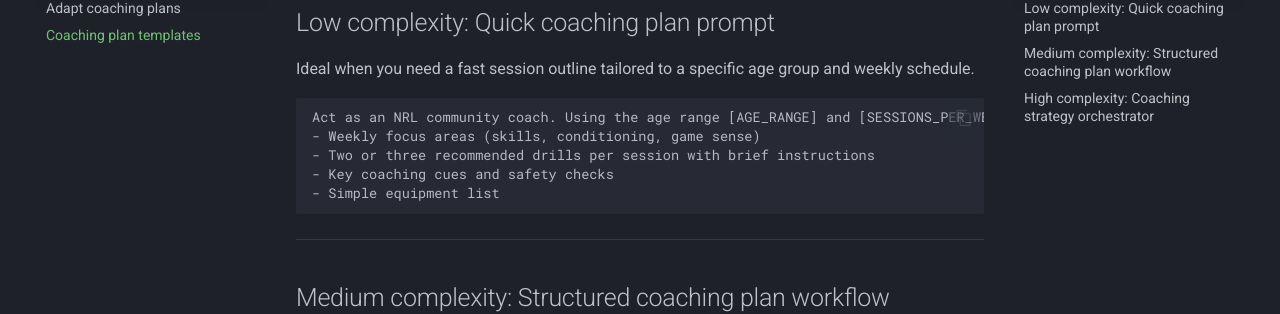
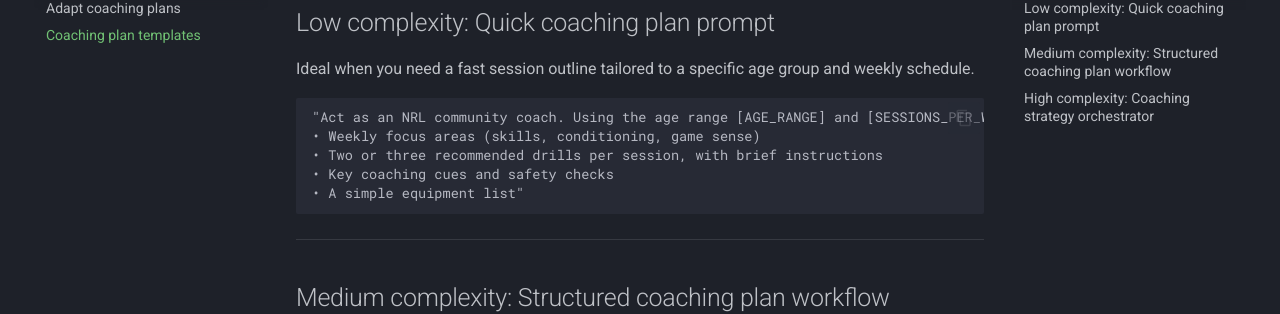
Before and after one commit to NRLParticipation/NRL-Cookbook, an MkDocs documentation site: the page built from docs/coaches/coaching-plan.md, in a window 1280 px wide and 900 px high, scrolled down 483 px. Shown: the part 152-466 px from the top of the window. Built offline with MkDocs 1.6.1 and Material for MkDocs 9.7.7, drawn with Linux system fonts in a browser that asks for light colours.

Commit message:
Update quick coaching plan prompt wording

````diff
--- a/docs/coaches/coaching-plan.md
+++ b/docs/coaches/coaching-plan.md
@@ -19,11 +19,11 @@
 Ideal when you need a fast session outline tailored to a specific age group and weekly schedule.
 
 ```text
-Act as an NRL community coach. Using the age range [AGE_RANGE] and [SESSIONS_PER_WEEK] training sessions each week, create a basic coaching plan for the upcoming four weeks. Reference suitable drills and safety points from https://www.playrugbyleague.com/coach/coaching-resources/. Provide:
-- Weekly focus areas (skills, conditioning, game sense)
-- Two or three recommended drills per session with brief instructions
-- Key coaching cues and safety checks
-- Simple equipment list
+"Act as an NRL community coach. Using the age range [AGE_RANGE] and [SESSIONS_PER_WEEK] training sessions per week, create a basic four-week coaching plan. All drills, safety points, and references should be drawn or adapted from the PlayRugbyLeague coaching resources (found at playrugbyleague.com/coach/coaching-resources). Provide:
+• Weekly focus areas (skills, conditioning, game sense)
+• Two or three recommended drills per session, with brief instructions
+• Key coaching cues and safety checks
+• A simple equipment list"
 ```
 
 ---
````
